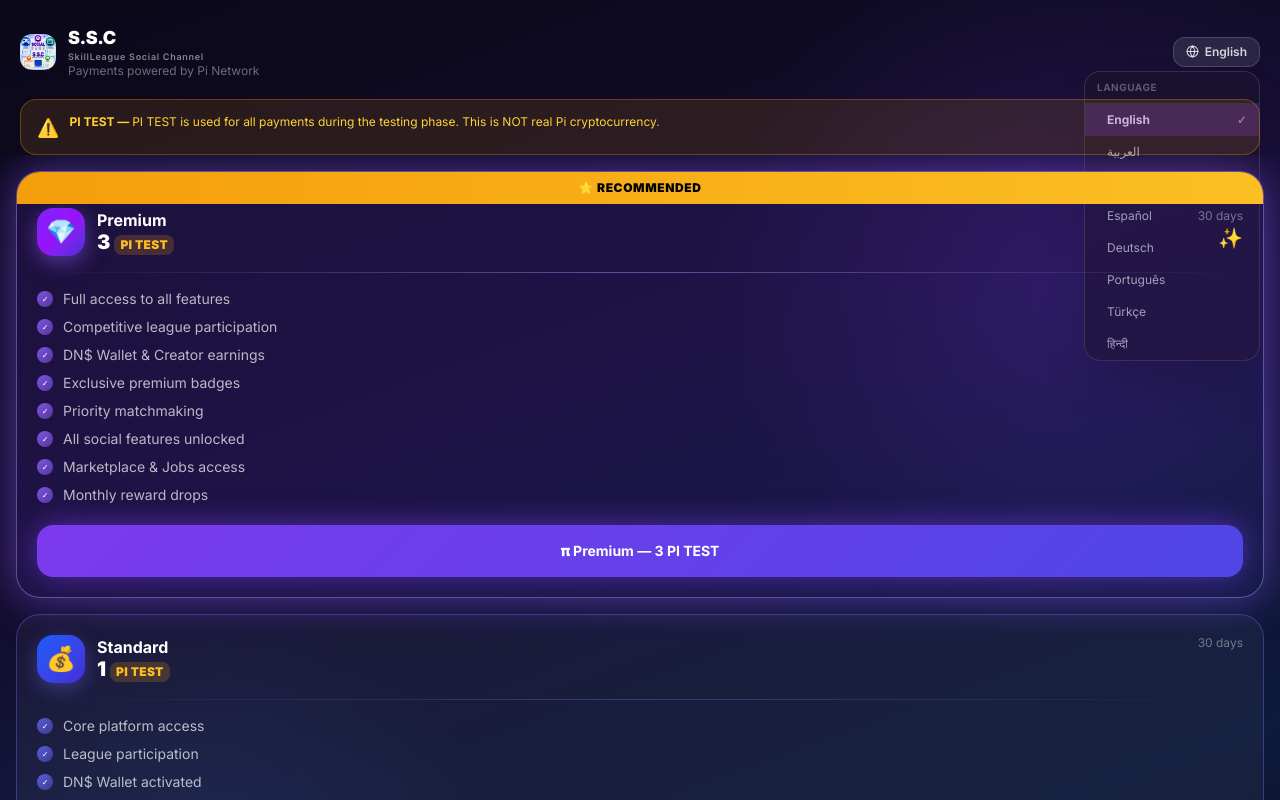
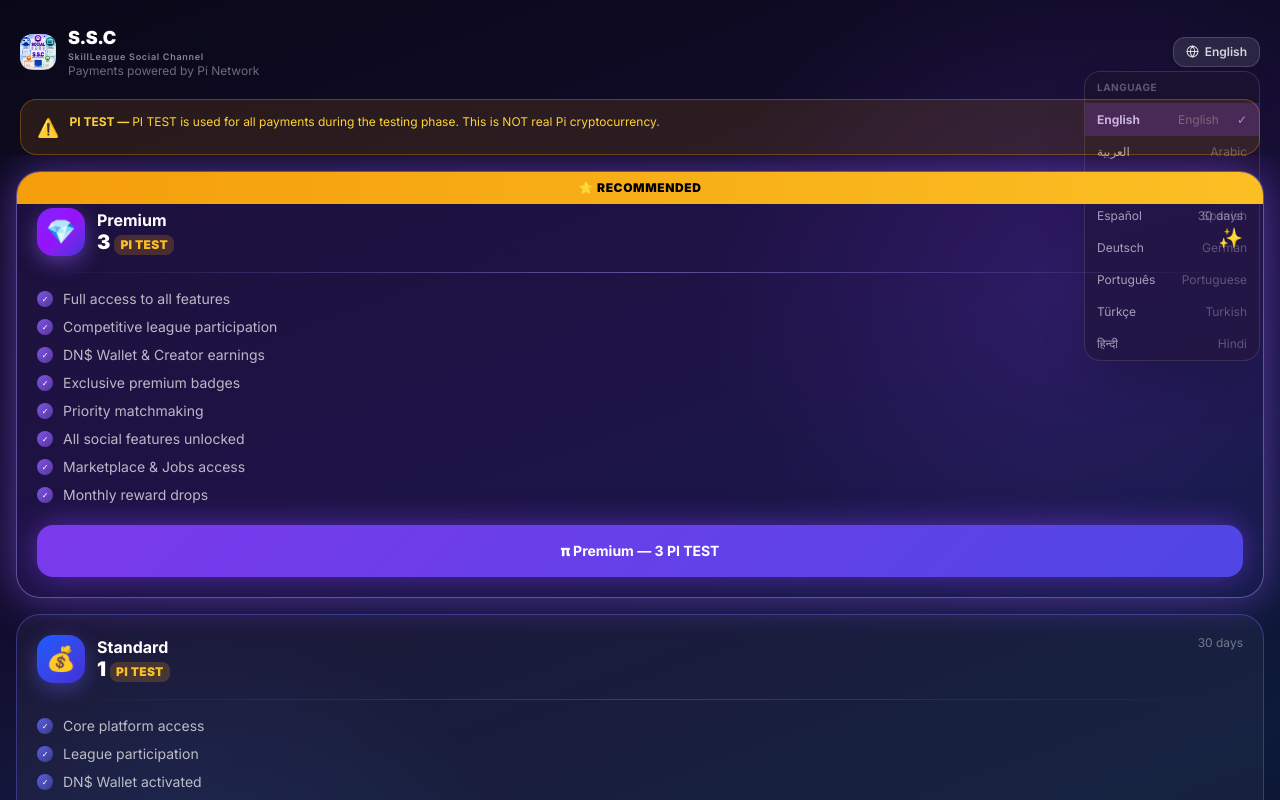
Before and after one commit to abbassisaber661-commits/s.s.c, a React (Vite) app in the folder artifacts/skill-league/: page / in a window 1280 px wide. Both pictures are taken after a click on the button "English". Shown: the top 800 px of the page. Built offline with nearby package versions, Linux system fonts and the light colour scheme.

Commit message:
Update subscription page styling or props
Replit-Commit-Author: Agent

```diff
--- a/artifacts/skill-league/src/pages/SubscriptionPage.tsx
+++ b/artifacts/skill-league/src/pages/SubscriptionPage.tsx
@@ -662,9 +662,9 @@ export default function SubscriptionPage({ onBack }: Props) {
                           color: active ? "#c4b5fd" : "rgba(255,255,255,0.65)",
                         }}
                       >
-                        <span>{lang.flag}</span>
-                        <span className={active ? "font-bold" : ""}>{lang.native}</span>
-                        {active && <span className="ml-auto text-purple-400">✓</span>}
+                        <span className={active ? "font-bold flex-1" : "flex-1"}>{lang.native}</span>
+                        <span className="text-white/30">{lang.label}</span>
+                        {active && <span className="ml-2 text-purple-400">✓</span>}
                       </button>
                     );
                   })}
```
